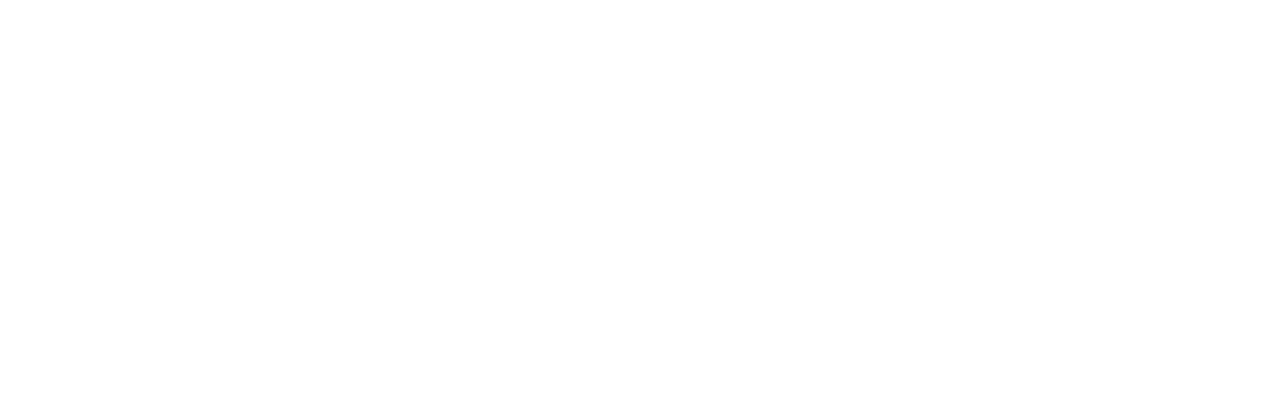
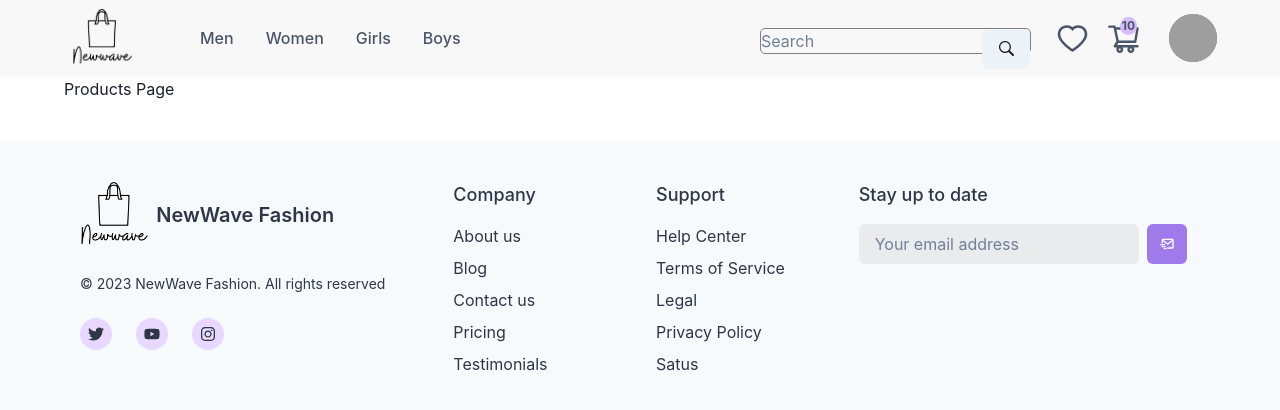
Before and after one commit to AvinashPatel15/NewWave-Fashion, a React (Create React App) app in the folder frontend/: page /products in a window 1280 px wide. Before the commit this address had no page. Shown: the top 410 px of the page. Built offline with nearby package versions, Linux system fonts and the light colour scheme; grey boxes are pictures that could not be loaded.

Commit message:
Deleted Men Products Page

```diff
--- a/frontend/src/Pages/Product-Pages/Men/MenProducts.jsx
+++ b/frontend/src/Pages/Product-Page/Products.jsx
@@ -1,18 +1,18 @@
 import { Box } from "@chakra-ui/react";
 import React from "react";
-import Footer from "../../../Components/Footer/Footer";
-import Navbar from "../../../Components/Navbar/Navbar";
+import Footer from "../../Components/Footer/Footer";
+import Navbar from "../../Components/Navbar/Navbar";
 
-const MenProducts = () => {
+const Products = () => {
   return (
     <>
       <Navbar />
       <Box width={{ base: "95%", lg: "90%" }} margin="auto">
-        Mens Product Page
+        Products Page
       </Box>
       <Footer />
     </>
   );
 };
 
-export default MenProducts;
+export default Products;
--- a/frontend/src/Routes/AllRoutes.jsx
+++ b/frontend/src/Routes/AllRoutes.jsx
@@ -4,7 +4,7 @@
 import Home from "../Pages/HomePage/Home";
 import Register from "../Pages/Sign-up/Register";
 import Login from "../Pages/Login/Login";
-import MenProducts from "../Pages/Product-Pages/Men/MenProducts";
+import Products from "../Pages/Product-Page/Products";
 
 const AllRoutes = () => {
   return (
@@ -13,7 +13,7 @@
       <Route path="/users/:id/verify/:token" element={<EmailVerify />} />
       <Route path="/sign-up" element={<Register />} />
       <Route path="/login" element={<Login />} />
-      <Route path="/men-products" element={<MenProducts />} />
+      <Route path="/products" element={<Products />} />
     </Routes>
   );
 };
```
